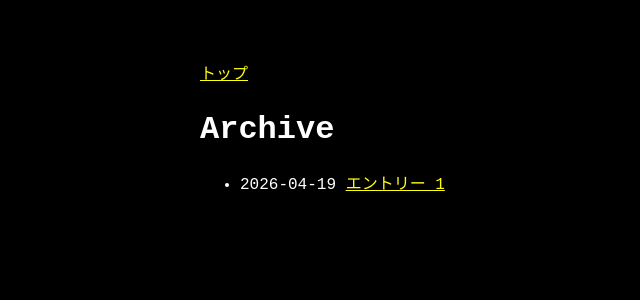
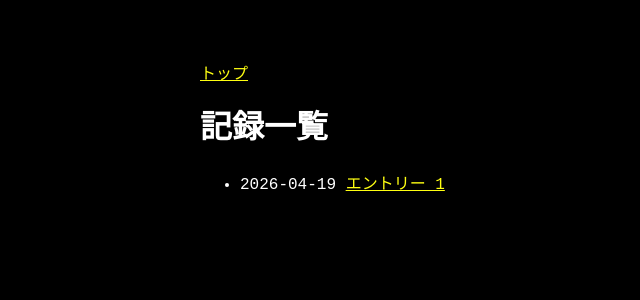
Before and after one commit to dotfloor/dotfloor.github.io, a Jekyll site: the page built from archive.md, in a window 1280 px wide. Shown: the top 300 px of the page, without its empty margins (120-760 px from the left). Built offline with Jekyll 4.4.1, drawn with Linux system fonts in a browser that asks for light colours.

Commit message:
update archive title

```diff
--- a/archive.md
+++ b/archive.md
@@ -1,4 +1,4 @@
 ---
 layout: archive
-title: Archive
+title: 記録一覧
 ---
```
